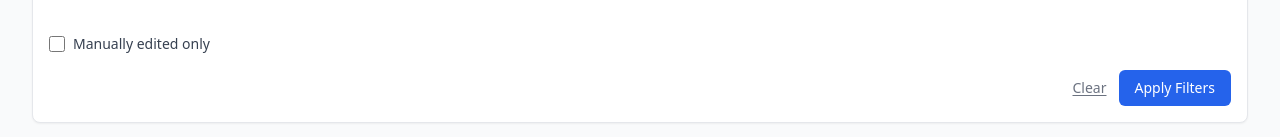
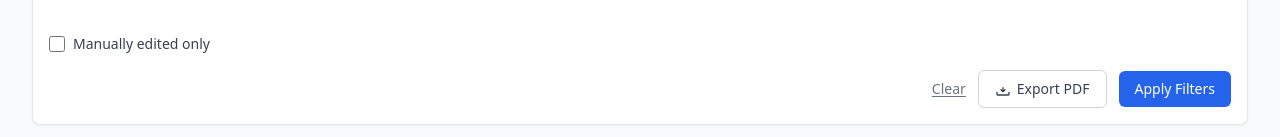
Before and after one commit to manysc/personalexpensesapp, a Next.js app in the folder frontend/: page /expenses in a window 1280 px wide. Shown: the part 295-432 px from the top of the page. Built offline with nearby package versions, Linux system fonts and the light colour scheme; no server answers.

Commit message:
feat: add PDF export functionality for expenses with customizable filters

```diff
--- a/frontend/src/app/expenses/page.tsx
+++ b/frontend/src/app/expenses/page.tsx
@@ -5,7 +5,7 @@ import BulkEditBar from "@/components/BulkEditBar";
 import ExpensesTable from "@/components/ExpensesTable";
 import FilterBar from "@/components/FilterBar";
 import Pagination from "@/components/Pagination";
-import type { ExpenseFilters, ExpenseListResponse, RentalProperty, Vehicle } from "@/types/expense";
+import type { Expense, ExpenseFilters, ExpenseListResponse, RentalProperty, Vehicle } from "@/types/expense";
 import { useRouter, useSearchParams } from "next/navigation";
 import { useCallback, useEffect, useState } from "react";
 
@@ -50,6 +50,7 @@ export default function ExpensesPage() {
   const [showAddModal, setShowAddModal] = useState(false);
   const [selectedIds, setSelectedIds] = useState<Set<number>>(new Set());
   const [reloadKey, setReloadKey] = useState(0);
+  const [exporting, setExporting] = useState(false);
 
   // Restore scroll position when returning from an expense detail page
   useEffect(() => {
@@ -161,6 +162,96 @@ export default function ExpensesPage() {
     [appliedFilters, pushUrl]
   );
 
+  const handleExportPdf = useCallback(async () => {
+    setExporting(true);
+    try {
+      const params = new URLSearchParams();
+      if (appliedFilters.bank) params.set("bank", appliedFilters.bank);
+      if (appliedFilters.category) params.set("category", appliedFilters.category);
+      if (appliedFilters.date_from) params.set("date_from", appliedFilters.date_from);
+      if (appliedFilters.date_to) params.set("date_to", appliedFilters.date_to);
+      if (appliedFilters.description) params.set("description", appliedFilters.description);
+      if (appliedFilters.comments) params.set("comments", appliedFilters.comments);
+      if (appliedFilters.property_id) params.set("property_id", appliedFilters.property_id);
+      if (appliedFilters.vehicle_id) params.set("vehicle_id", appliedFilters.vehicle_id);
+      if (appliedFilters.overridden_only) params.set("overridden_only", "true");
+      params.set("limit", "10000");
+      params.set("offset", "0");
+
+      const res = await fetch(`/api/expenses?${params.toString()}`);
+      if (!res.ok) throw new Error(`Error ${res.status}`);
+      const json = (await res.json()) as ExpenseListResponse;
+
+      const { default: jsPDF } = await import("jspdf");
+      const { default: autoTable } = await import("jspdf-autotable");
+
+      const doc = new jsPDF({ orientation: "landscape" });
+
+      const title = "Expenses";
+      const subtitle = [
+        appliedFilters.date_from && `From: ${appliedFilters.date_from}`,
+        appliedFilters.date_to && `To: ${appliedFilters.date_to}`,
+        appliedFilters.bank && `Bank: ${appliedFilters.bank}`,
+        appliedFilters.category && `Category: ${appliedFilters.category}`,
+      ]
+        .filter(Boolean)
+        .join("  |  ");
+
+      doc.setFontSize(14);
+      doc.text(title, 14, 15);
+      if (subtitle) {
+        doc.setFontSize(9);
+        doc.setTextColor(100);
+        doc.text(subtitle, 14, 22);
+        doc.setTextColor(0);
+      }
+
+      const fmt = (v: number | null) =>
+        v === null ? "" : new Intl.NumberFormat("en-US", { style: "currency", currency: "USD" }).format(v);
+
+      autoTable(doc, {
+        startY: subtitle ? 27 : 20,
+        head: [["Date", "Bank", "Description", "Debit", "Credit", "Category", "Property", "Vehicle", "Comments"]],
+        body: (json.items as Expense[]).map((e) => [
+          e.date,
+          e.bank,
+          e.description,
+          fmt(e.debit),
+          fmt(e.credit),
+          e.category ?? "",
+          e.property_id !== null ? (propertyMap[e.property_id] ?? String(e.property_id)) : "",
+          e.vehicle_id !== null ? (vehicleMap[e.vehicle_id] ?? String(e.vehicle_id)) : "",
+          e.comments ?? "",
+        ]),
+        styles: { fontSize: 8, cellPadding: 2 },
+        headStyles: { fillColor: [37, 99, 235] },
+        columnStyles: {
+          3: { halign: "right" },
+          4: { halign: "right" },
+        },
+        didDrawPage: (data) => {
+          const pageCount = (doc as unknown as { internal: { getNumberOfPages: () => number } }).internal.getNumberOfPages();
+          doc.setFontSize(8);
+          doc.setTextColor(150);
+          doc.text(
+            `Page ${data.pageNumber} of ${pageCount}  •  ${json.total} expenses`,
+            doc.internal.pageSize.getWidth() / 2,
+            doc.internal.pageSize.getHeight() - 8,
+            { align: "center" }
+          );
+          doc.setTextColor(0);
+        },
+      });
+
+      const dateStr = new Date().toISOString().slice(0, 10);
+      doc.save(`expenses-${dateStr}.pdf`);
+    } catch (err) {
+      console.error("PDF export failed", err);
+    } finally {
+      setExporting(false);
+    }
+  }, [appliedFilters, propertyMap, vehicleMap]);
+
   const totalPages = data ? Math.ceil(data.total / PAGE_SIZE) : 0;
 
   return (
@@ -174,7 +265,7 @@ export default function ExpensesPage() {
           + Add expense
         </button>
       </div>
-      <FilterBar onApply={handleApply} initialValues={filtersFromUrl} />
+      <FilterBar onApply={handleApply} initialValues={filtersFromUrl} onExportPdf={handleExportPdf} exporting={exporting} />
 
       {error && (
         <div className="rounded-md bg-red-50 border border-red-200 p-4 text-sm text-red-700">
--- a/frontend/src/components/FilterBar.tsx
+++ b/frontend/src/components/FilterBar.tsx
@@ -6,6 +6,8 @@ import { useEffect, useState } from "react";
 interface Props {
   onApply: (filters: ExpenseFilters) => void;
   initialValues?: ExpenseFilters;
+  onExportPdf?: () => void;
+  exporting?: boolean;
 }
 
 const EMPTY: ExpenseFilters = {
@@ -23,7 +25,7 @@ const EMPTY: ExpenseFilters = {
 const inputClass =
   "w-full rounded-md border border-gray-300 px-3 py-2 text-sm text-gray-900 placeholder:text-gray-400 focus:border-blue-500 focus:outline-none focus:ring-1 focus:ring-blue-500";
 
-export default function FilterBar({ onApply, initialValues }: Props) {
+export default function FilterBar({ onApply, initialValues, onExportPdf, exporting }: Props) {
   const [draft, setDraft] = useState<ExpenseFilters>(initialValues ?? EMPTY);
   const [banks, setBanks] = useState<string[]>([]);
   const [categories, setCategories] = useState<string[]>([]);
@@ -218,6 +220,26 @@ export default function FilterBar({ onApply, initialValues }: Props) {
         >
           Clear
         </button>
+        {onExportPdf && (
+          <button
+            type="button"
+            onClick={onExportPdf}
+            disabled={exporting}
+            className="flex items-center gap-1.5 rounded-md border border-gray-300 bg-white px-4 py-2 text-sm font-medium text-gray-700 hover:bg-gray-50 focus:outline-none focus:ring-2 focus:ring-blue-500 focus:ring-offset-2 disabled:opacity-50"
+          >
+            {exporting ? (
+              <svg className="h-4 w-4 animate-spin" viewBox="0 0 24 24" fill="none">
+                <circle className="opacity-25" cx="12" cy="12" r="10" stroke="currentColor" strokeWidth="4" />
+                <path className="opacity-75" fill="currentColor" d="M4 12a8 8 0 018-8v4a4 4 0 00-4 4H4z" />
+              </svg>
+            ) : (
+              <svg className="h-4 w-4" viewBox="0 0 24 24" fill="none" stroke="currentColor" strokeWidth="2">
+                <path strokeLinecap="round" strokeLinejoin="round" d="M12 10v6m0 0l-3-3m3 3l3-3M3 17v3a1 1 0 001 1h16a1 1 0 001-1v-3" />
+              </svg>
+            )}
+            {exporting ? "Exporting…" : "Export PDF"}
+          </button>
+        )}
         <button
           type="submit"
           className="rounded-md bg-blue-600 px-4 py-2 text-sm font-medium text-white hover:bg-blue-700 focus:outline-none focus:ring-2 focus:ring-blue-500 focus:ring-offset-2"
```
Also changed, not shown: 1 other file (tests, documents, lock files or other folders).
